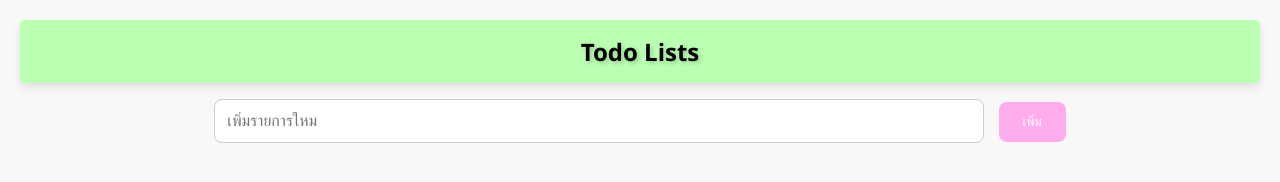
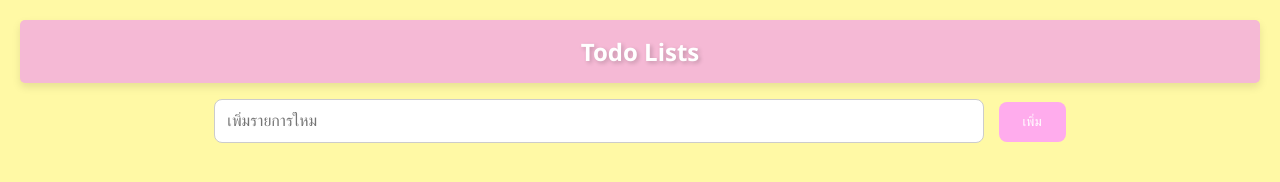
Before and after one commit to 65160024/88726065, a plain HTML site: page lab07/todo.html in a window 1280 px wide. Drawn offline with Linux system fonts and the light colour scheme.

Commit message:
ปรับสไตล์ CSS เพิ่มความสวยงาม

```diff
--- a/lab07/styles.css
+++ b/lab07/styles.css
@@ -2,15 +2,15 @@ body {
     font-family: "Segoe UI", Tahoma, Geneva, Verdana, sans-serif;
     text-align: center;
     margin: 20px;
-    background-color: #f8f8f8;
+    background-color: #fff9a5;
     }
     h1 {
     color: #333;
     font-size: 24px;
-    background-color: #bbffb2;
+    background-color: #f5b9d5;
     padding: 15px;
     border-radius: 5px;
-    color: rgb(0, 0, 0);
+    color: rgb(255, 255, 255);
     text-shadow: 2px 2px 4px rgba(0, 0, 0, 0.2);
     box-shadow: 0 4px 8px rgba(0, 0, 0, 0.1);
     }
@@ -31,7 +31,7 @@ body {
     transition: background-color 0.3s, transform 0.2s;
     }
     li.completed {
-    background-color: #d4edda;
+    background-color: #ffd8ea;
     text-decoration: line-through;
     }
     input[type="text"] {
@@ -52,5 +52,5 @@ body {
     transition: background-color 0.3s;
     }
     button:hover {
-    background-color: #0056b3;
+    background-color: #80bbfa;
     }
```
